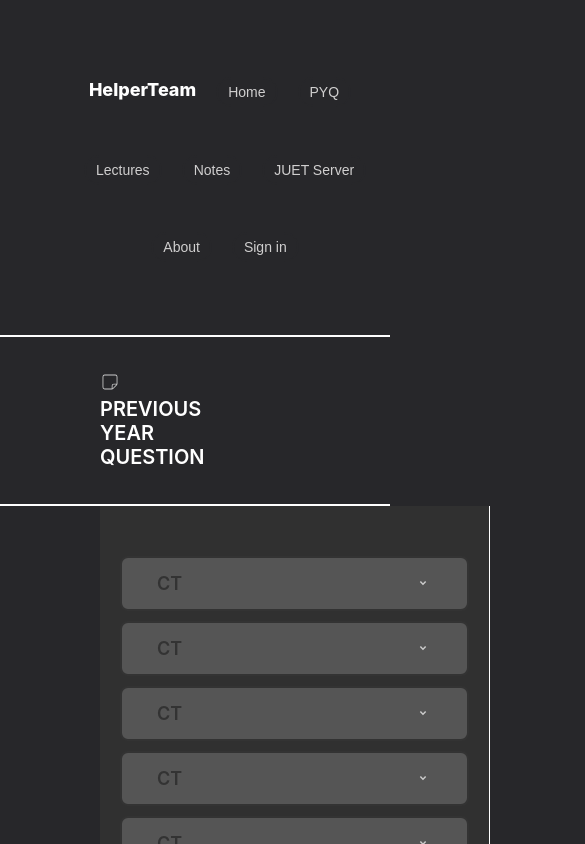
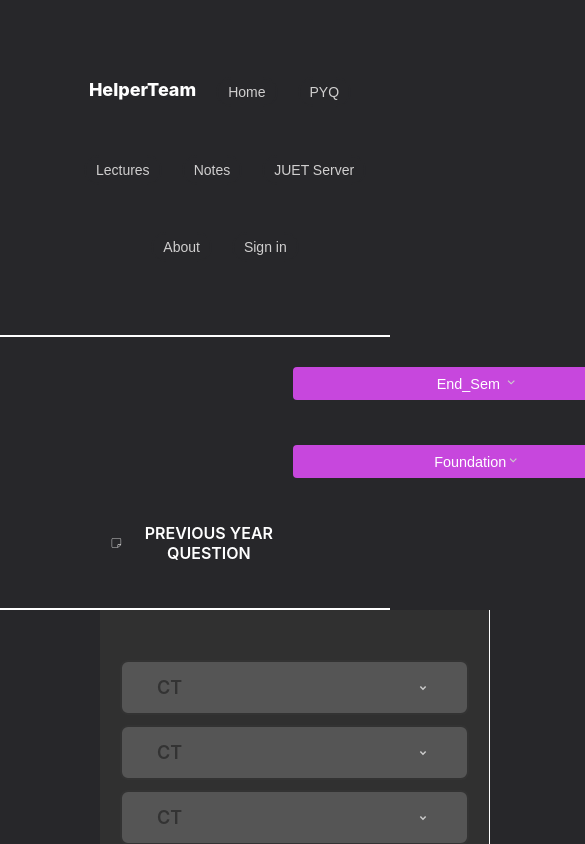
Before and after one commit to Indranil102/Helper_Team, a React (Create React App) app: page /pyq in a window 390 px wide. Shown: the top 844 px of the page, 585 px wide, since content can reach past the window. Built offline with nearby package versions, Linux system fonts and the light colour scheme; a web font is replaced by a local one.

Commit message:
notes css added

```diff
--- a/src/App.js
+++ b/src/App.js
@@ -5,6 +5,7 @@ import Navbar from './Component/Navbar/Navbar';
 import Pyq from './Pages/pyq/Pyq';
 import Lectures from './Pages/lectures/Lectures';
 import SignUp from './Component/signup/SignUp';
+import Notes from './Pages/notes/Notes';
 
 
 function App() {
@@ -29,6 +30,8 @@ function App() {
 
       <Route path='/signup' element={<SignUp/>} />
 
+      <Route path='/notes' element={<Notes/>} />
+
 
 
 
--- /dev/null
+++ b/src/Pages/notes/Notes.css
@@ -0,0 +1,123 @@
+
+.second-part {
+    display: flex;
+    justify-content: space-between;
+    align-items: center;
+    padding: 10px;
+    background-color: #27272A;
+    flex-wrap: wrap;
+  }
+
+
+  .second-two {
+    display: flex;
+    align-items: center;
+    font-size: 1.2rem;
+    color: white;
+    margin-bottom: 10px;
+  }
+
+
+  .dropdown {
+    position: relative;
+  }
+
+
+  .dropdown-button {
+    background-color: #c747dd;
+    color: white;
+    border: none;
+    padding: 10px 15px;
+    font-size: 1rem;
+    border-radius: 4px;
+    cursor: pointer;
+    transition: background-color 0.3s ease;
+  }
+
+  .dropdown-button:hover {
+    background-color: #577ce2;
+  }
+
+
+  .dropdown-content {
+    display: none;
+    position: absolute;
+    background-color: #333;
+    min-width: 160px;
+    box-shadow: 0px 8px 16px 0px rgba(0, 0, 0, 0.2);
+    z-index: 1;
+    border-radius: 4px;
+    overflow: hidden;
+  }
+
+
+  .dropdown-content a {
+    color: white;
+    padding: 12px 16px;
+    text-decoration: none;
+    display: block;
+    font-size: 0.9rem;
+    background-color: #27272A;
+    transition: background-color 0.3s ease;
+  }
+
+  .dropdown-content a:hover {
+    background-color: #d66df4;
+    color: white;
+  }
+
+
+  .dropdown:hover .dropdown-content {
+    display: block;
+  }
+
+
+  @media screen and (max-width: 768px) {
+    .second-part {
+      flex-direction: column;
+      align-items: center;
+      justify-content: space-around;
+    }
+
+    .second-two {
+      order: 2;
+      margin-bottom: 15px;
+      text-align: left;
+      width: 50%;
+    }
+
+    .dropdown {
+      order: 1;
+      margin-bottom: 15px;
+      width: 100%;
+    }
+
+    .dropdown-button {
+      width: 100%;
+      text-align: center;
+    }
+
+    .dropdown-content {
+      position: static;
+      width: 100%;
+      box-shadow: none;
+    }
+  }
+
+
+  @media screen and (max-width: 480px) {
+    .second-two {
+      font-size: 1rem;
+      text-align: center;
+    }
+
+    .dropdown-button {
+      font-size: 0.9rem;
+      padding: 8px 12px;
+    }
+
+    .dropdown-content a {
+      font-size: 0.8rem;
+      padding: 10px 12px;
+    }
+  }
--- a/src/Pages/notes/Notes.jsx
+++ b/src/Pages/notes/Notes.jsx
@@ -1,10 +1,29 @@
 import React from 'react'
+import { MdOutlineKeyboardArrowDown } from "react-icons/md";
+import { CiStickyNote } from "react-icons/ci";
+import './Notes.css'
+
+
 
 const Notes = () => {
   return (
     <div>
+      <div className="second-part">
+              <div className='second-two'><CiStickyNote /> PREVIOUS YEAR QUESTION </div>
 
-    </div>
+              <div class="dropdown">
+              <button class="dropdown-button">Foundation<MdOutlineKeyboardArrowDown /></button>
+          <div class="dropdown-content">
+            <a href="#link1">Link 1</a>
+            <a href="#link2">Link 2</a>
+            <a href="#link3">Link 3</a>
+          </div>
+          </div>
+
+          </div>
+
+              </div>
+
   )
 }
 
--- a/src/Pages/pyq/Pyq.jsx
+++ b/src/Pages/pyq/Pyq.jsx
@@ -24,9 +24,7 @@ const Pyq = () => {
 
     <div>
 
-      <div className="navbar">
 
-      </div>
 
       <div className="second-part">
         <div className='second-two'><CiStickyNote /> PREVIOUS YEAR QUESTION </div>
```
